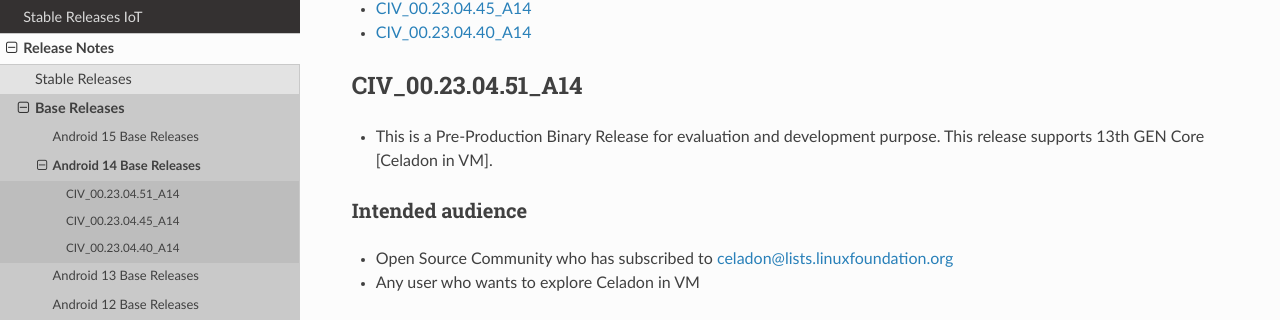
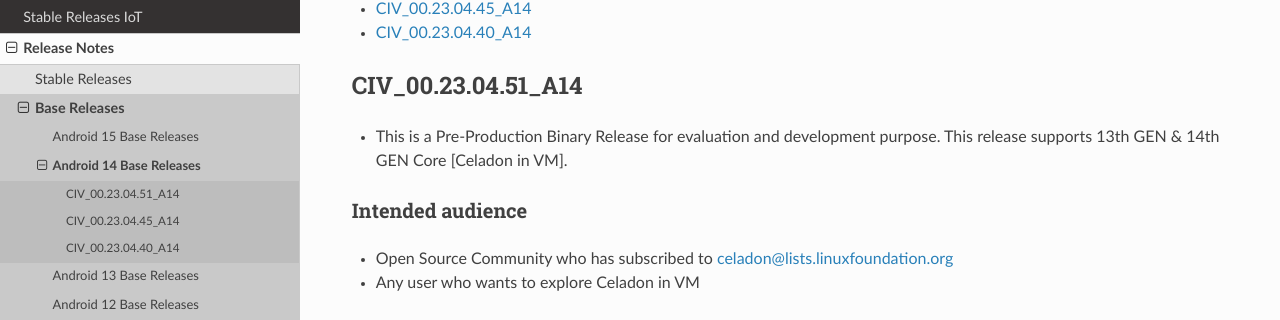
Before and after one commit to projectceladon/celadon-documentation, a Sphinx documentation site: the page built from source/release-notes/base-releases-A14.rst, in a window 1280 px wide and 900 px high. Shown: the part 187-507 px from the top of the window. Built offline with Sphinx 7.4.7 and the Read the Docs theme 2.0.0, drawn with Linux system fonts in a browser that asks for light colours; pages that are not in the unit, such as notebooks, are missing from menus.

Commit message:
Updated the Generation in the Release notes for
A14

```diff
--- a/source/release-notes/base-releases-A14.rst
+++ b/source/release-notes/base-releases-A14.rst
@@ -9,7 +9,7 @@
 
 CIV_00.23.04.51_A14
 ===================
-* This is a Pre-Production Binary Release for evaluation and development purpose. This release supports 13th GEN Core [Celadon in VM].
+* This is a Pre-Production Binary Release for evaluation and development purpose. This release supports 13th GEN & 14th GEN  Core [Celadon in VM].
 
 Intended audience
 -----------------
```
